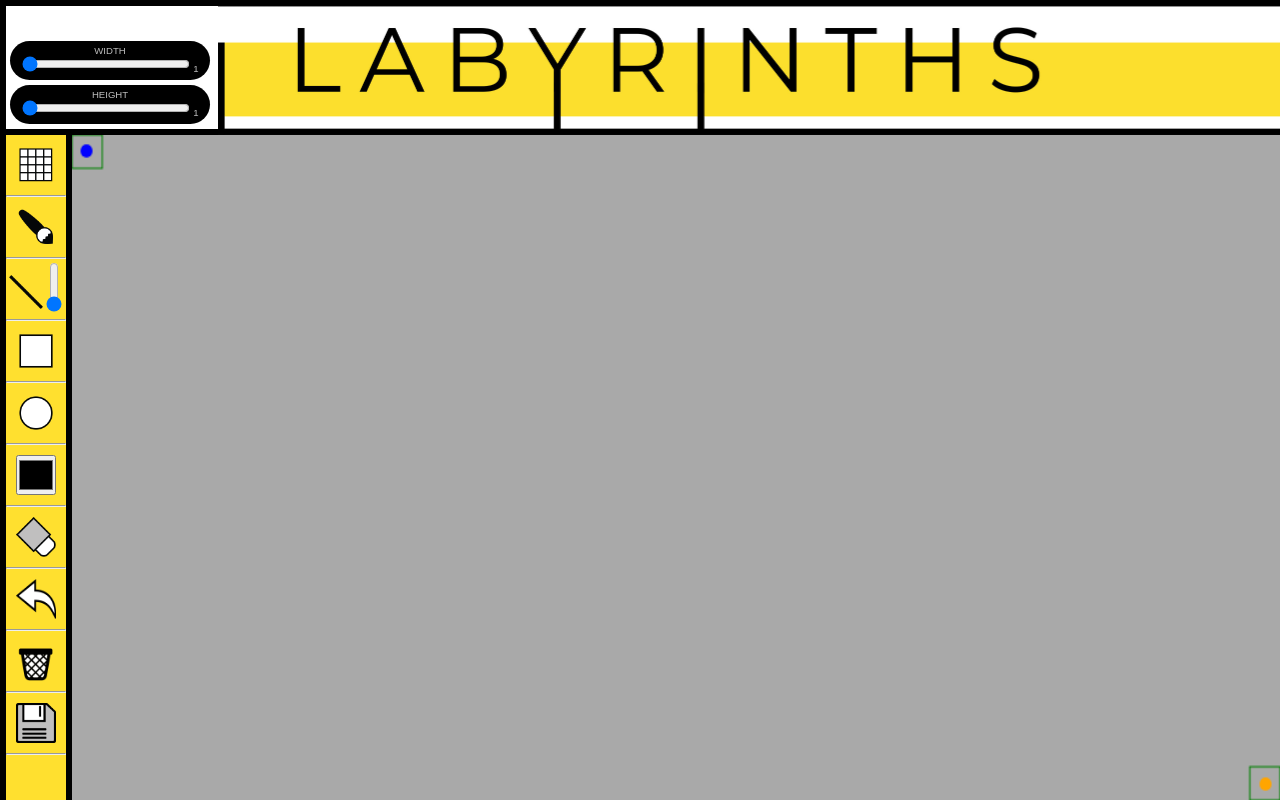
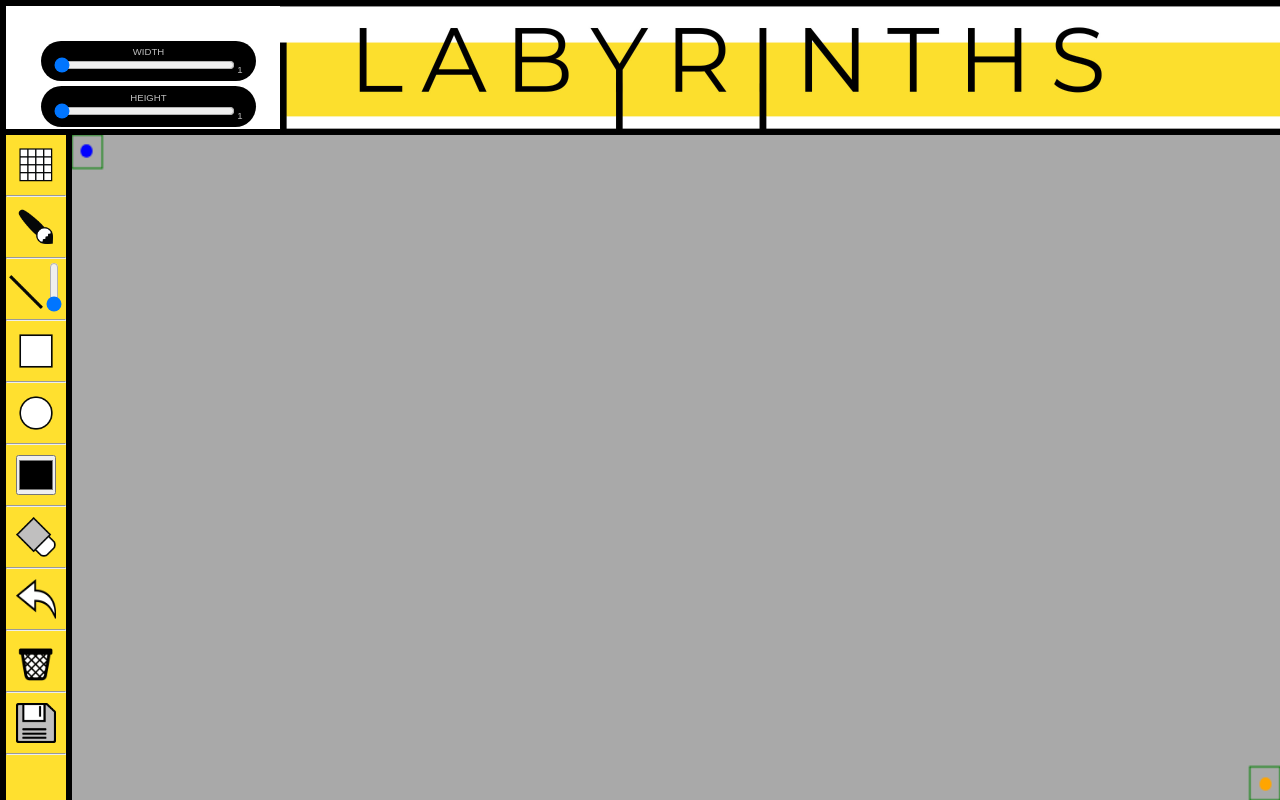
Before and after one commit to bmstu-iu9/utp2019-5-2d-game, a plain HTML site: page public/html/creation.html in a window 1280 px wide. Drawn offline with Linux system fonts and the light colour scheme.

Commit message:
Creation

```diff
--- a/public/css/creation.css
+++ b/public/css/creation.css
@@ -13,7 +13,7 @@ html {
 
 #size {
 	float: left;
-	width: calc(17vw - 6px);
+	width: calc(100vw - 1006px);
 	height: 123px;
 	border-top: solid 6px;
 	border-bottom: solid 6px;
@@ -26,12 +26,12 @@ html {
 	padding-top: 2%;
 	padding-left: 2%;
 	padding-right: 2%;
-	width: 15vw;
+	width: 16vw;
 	height: 35px;
 	border-radius: 2.5em;
 	background: #000;
 	font-size: 0.6em;
-	margin-left: calc(1vw - 9px);
+	margin-left: calc(50vw - 503px - 8vw);
 }
 
 #MinW {
@@ -44,7 +44,7 @@ html {
 	background-size: cover;
 	float: right;
 	height: 135px;
-	width: 83vw;
+	width: 1000px;
 }
 
 #creationLab {
```
